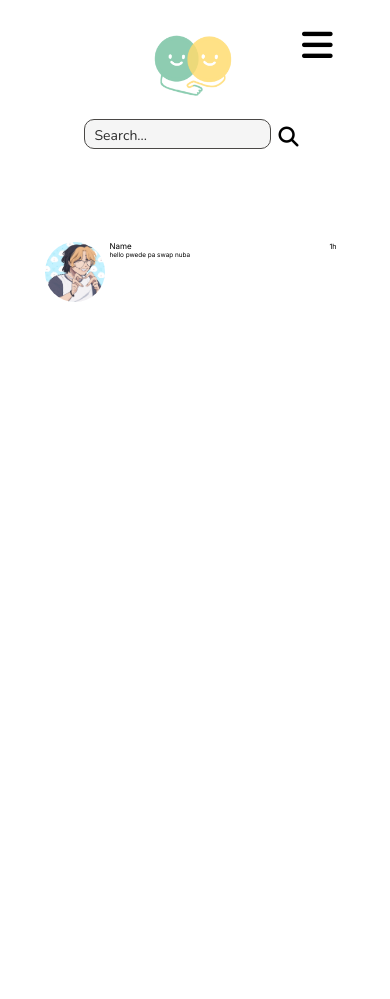
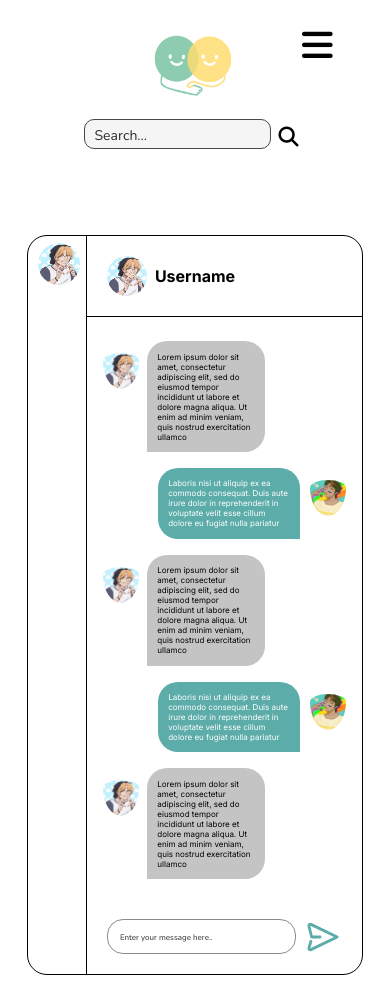
Before and after one commit to patrishao/Swapee, a PHP site: page /message.php in a window 390 px wide. Before the commit the page ends 302 px from the top, so only its background shows below. Run offline with PHP 8.4, Linux system fonts and the light colour scheme; the visitor is signed in with stand-in values (Sample User, id 1); some libraries are stand-ins or nearby versions.

Commit message:
MESSAGES DONE

```diff
--- a/css/message.css
+++ b/css/message.css
@@ -10,7 +10,9 @@ html{
     font-style: normal;
 }
 
-
+textarea{
+    overflow: hidden;
+}
 .container{
     width: 80%;
     display: flex;
@@ -36,10 +38,6 @@ justify-content: space-between;
 
 .msg-icn{
     float: left;
-}
-
-.specific-chat-clickable{
-    display: none;
 }
 
 /* usernames */
@@ -151,7 +149,7 @@ justify-content: space-between;
 
 /* Track */
 .inbox::-webkit-scrollbar-track {
-    -webkit-box-shadow: inset 0 0 50px rgba(0,0,0,0.3);
+    -webkit-box-shadow: inset 0 0 50px rgb(202, 202, 202);
     -webkit-border-radius: 7px;
     border-radius: 7px;
 }
@@ -160,8 +158,7 @@ justify-content: space-between;
 .inbox::-webkit-scrollbar-thumb {
     -webkit-border-radius: 7px;
     border-radius: 7px;
-    background: rgba(255, 255, 255, 0.37);
-    -webkit-box-shadow: inset 0 0 6px rgba(0,0,0,0.5);
+    background: rgb(153, 153, 153);
 }
 .inbox::-webkit-scrollbar-thumb:window-inactive {
     background: rgba(221, 221, 221, 0.116);
@@ -190,7 +187,7 @@ form button{
     border: 1px solid #8b8b8b;
     border-radius: 2em;
     resize: none;
-    padding: 1em 1.5em;
+    padding: 15px 80px 15px 20px;
     font-size: 1rem;
     margin: 0 0.5em;
 }
@@ -219,8 +216,8 @@ form button{
 }
 
 .user-img1{
-    width: 60px;
-    height: 60px;
+    width: 2.5em;
+    height: 2.5em;
     object-fit: cover;
     border-radius: 100%;
     /* margin-right: 0.5em; */
@@ -285,32 +282,68 @@ form button{
 /* media queries */
 
 @media (max-width:62em) {
-    .contents{
-        width: 100%;
-        border: none;
+
+
+    .specific-chat{
+        background: none;
+        padding: 0;
     }
+
+    .user-img1{
+        margin-left: 10px;
+
+    }
+
+    .names1, .time, .comment-text{
+        display: none;
+    }
+
+    .user-img1{
+        width: 5.3em;
+        height: 5.3em;
+    }
+
     .chat-list{
-        width: 100%;
+        width: 15%;
     }
-    .specific-chat{
-       display: none;
-    }
-    .specific-chat-clickable{
-        display: flex;
-        width: 100%;
-        text-decoration: none;
-    }
-    .specific-user{
+
+    .chatbox{
         width: 100%;
     }
 
-
-    .chatbox{
-        width: 100%;
-        display: none;
+    .user-img{
+        width: 5em;
+        height: 5em;
     }
 
+    .container{
+        width: 90%;
+        background-color: transparent;
+        border: none;
+    }
+    .title{
+        font-size: 3rem;
+    }
 
+    .txt-msg{
+        height: 1vh;
+        padding: 1.5em 1.5em;
+    }
+
+    .buttons > button{
+        margin-right: 0%;
+        padding: 0;
+    }
+
+    .img-btn svg, .gif-btn svg{
+        width: 25px;
+        height: 25px;
+
+    }
+
+    html{
+        font-size: 13px;
+    }
 }
 
 @media (max-width: 41.75em) {
--- a/message.php
+++ b/message.php
@@ -64,7 +64,7 @@
                     </div>
 
                 </div>
-
+            <!--
                 <a href="smaller-message.php" class="specific-chat-clickable">
                     <div class="specific-user">
 
@@ -85,7 +85,7 @@
 
 
 
-                   </a>
+                   </a> -->
 
             </div>
 
@@ -134,28 +134,11 @@
 
                 <form action="#" class="typing-area" class="form">
 
-                    <div class="buttons">
-                        <button class="img-btn"><svg xmlns="http://www.w3.org/2000/svg" width="33" height="33" viewBox="0 0 33 33" fill="none">
-                                <path d="M5.5 6.875H23.375V16.5H26.125V6.875C26.125 5.35837 24.8916 4.125 23.375 4.125H5.5C3.98338 4.125 2.75 5.35837 2.75 6.875V23.375C2.75 24.8916 3.98338 26.125 5.5 26.125H16.5V23.375H5.5V6.875Z" fill="#DCD5D5" />
-                                <path d="M11 15.125L6.875 20.625H22L16.5 12.375L12.375 17.875L11 15.125Z" fill="#DCD5D5" />
-                                <path d="M26.125 19.25H23.375V23.375H19.25V26.125H23.375V30.25H26.125V26.125H30.25V23.375H26.125V19.25Z" fill="#DCD5D5" />
-                            </svg></button>
-
-                        <button class="gif-btn">
-                            <svg xmlns="http://www.w3.org/2000/svg" width="33" height="33" viewBox="0 0 32 28" fill="none">
-                                <path d="M17.2344 13.4121H16.2812C16.1375 13.4121 16.0187 13.5133 16.0187 13.6418V19.6875C16.0187 19.8133 16.1344 19.9172 16.2812 19.9172H17.2344C17.3781 19.9172 17.4969 19.816 17.4969 19.6875V13.6418C17.4938 13.516 17.3781 13.4121 17.2344 13.4121ZM14.9156 16.4062H12.1625C12.0188 16.4062 11.9 16.5074 11.9 16.6359V17.2867C11.9 17.4125 12.0156 17.5164 12.1625 17.5164H13.65V17.5355C13.6312 18.3531 12.9312 18.8973 11.8844 18.8973C10.6594 18.8973 9.89688 18.0578 9.89688 16.6715C9.89688 15.3016 10.6437 14.4676 11.8438 14.4676C12.7219 14.4676 13.3281 14.8367 13.575 15.5148L13.6031 15.5914H15.1406L15.1187 15.4656C14.8719 14.1066 13.5844 13.2344 11.8438 13.2344C9.69375 13.2344 8.3125 14.5852 8.3125 16.677C8.3125 18.7961 9.67813 20.125 11.8625 20.125C13.875 20.125 15.175 19.023 15.175 17.3113V16.6332C15.175 16.5074 15.0594 16.4062 14.9156 16.4062Z" fill="#DCD5D5" />
-                                <path d="M26.7062 7.89141L19.9813 2.00703C19.7938 1.84297 19.5406 1.75 19.275 1.75H6C5.44687 1.75 5 2.14102 5 2.625V25.375C5 25.859 5.44687 26.25 6 26.25H26C26.5531 26.25 27 25.859 27 25.375V8.51211C27 8.27969 26.8937 8.05547 26.7062 7.89141ZM18.8125 3.76797L24.6938 8.91406H18.8125V3.76797ZM24.75 24.2812H7.25V3.71875H16.6875V9.625C16.6875 10.2594 17.275 10.7734 18 10.7734H24.75V24.2812Z" fill="#DCD5D5" />
-                                <path d="M19.0062 19.9009H20.0155C20.1593 19.9009 20.278 19.7997 20.278 19.6712V17.3524H23.0218C23.1655 17.3524 23.2843 17.2513 23.2843 17.1228V16.4255C23.2843 16.2997 23.1686 16.1958 23.0218 16.1958H20.278V14.5853H23.303C23.4468 14.5853 23.5655 14.4841 23.5655 14.3556V13.6228C23.5655 13.497 23.4499 13.3931 23.303 13.3931H19.0062C18.8624 13.3931 18.7437 13.4942 18.7437 13.6228V19.6685C18.7437 19.7997 18.8624 19.9009 19.0062 19.9009Z" fill="#DCD5D5" />
-                            </svg>
-
-                        </button>
-                    </div>
-
                     <textarea name="txt-msg" class="txt-msg" placeholder="Enter your message here.."></textarea>
 
 
                     <button type="submit">
-                        <svg xmlns="http://www.w3.org/2000/svg" width="24" height="24" viewBox="0 0 24 24" fill="none">
+                        <svg xmlns="http://www.w3.org/2000/svg" width="34" height="34" viewBox="0 0 24 24" fill="none">
                             <path d="M9.91245 12H4.00045L2.02345 4.13505C2.01079 4.08934 2.00308 4.0424 2.00045 3.99505C1.97845 3.27405 2.77245 2.77405 3.46045 3.10405L22.0004 12L3.46045 20.896C2.78045 21.223 1.99645 20.737 2.00045 20.029C2.00247 19.9658 2.01359 19.9031 2.03345 19.843L3.50045 15" stroke="#5CACA9" stroke-width="2" stroke-linecap="round" stroke-linejoin="round" />
                         </svg>
                     </button>
```
Also changed, not shown: profile.php (+5 -2 lines).
